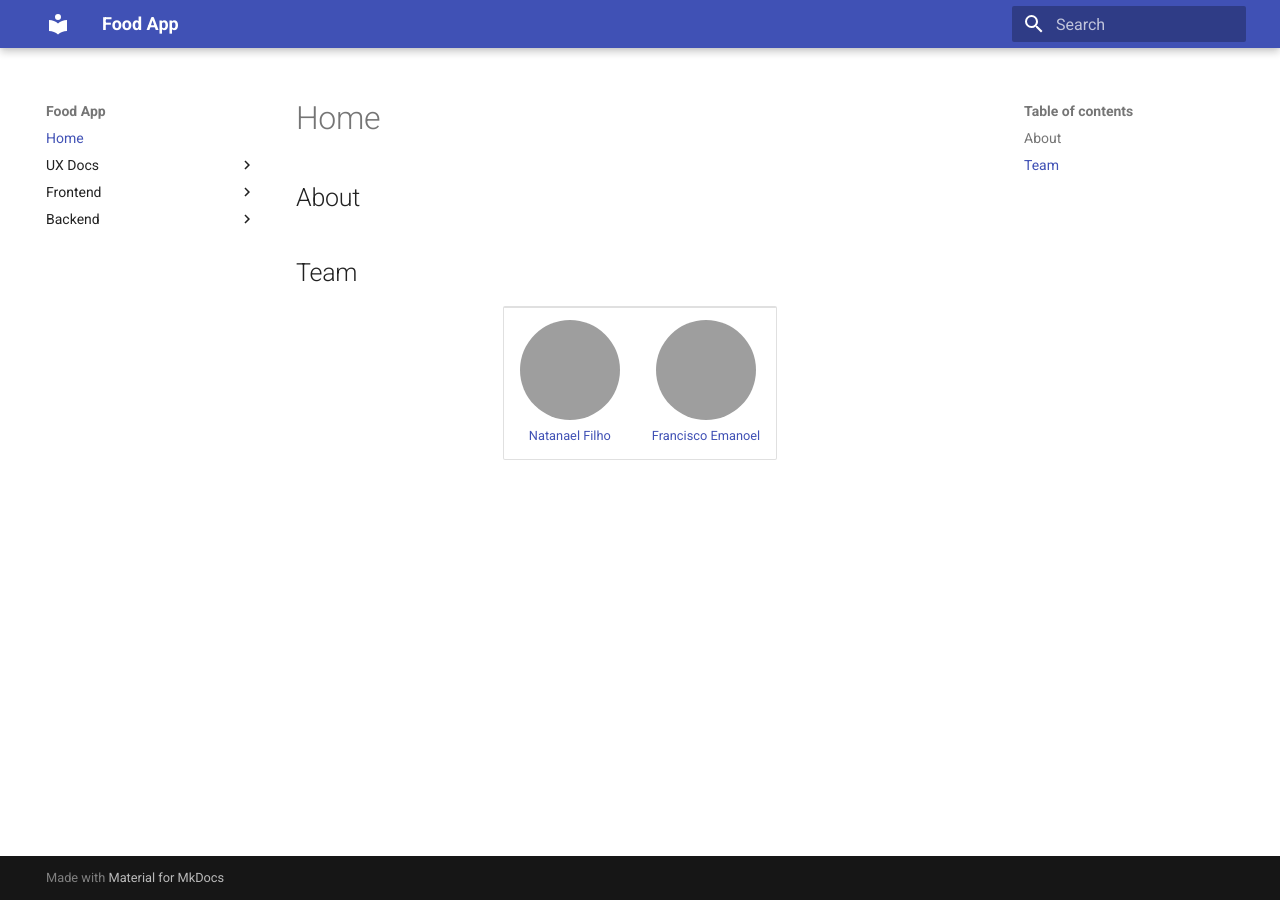
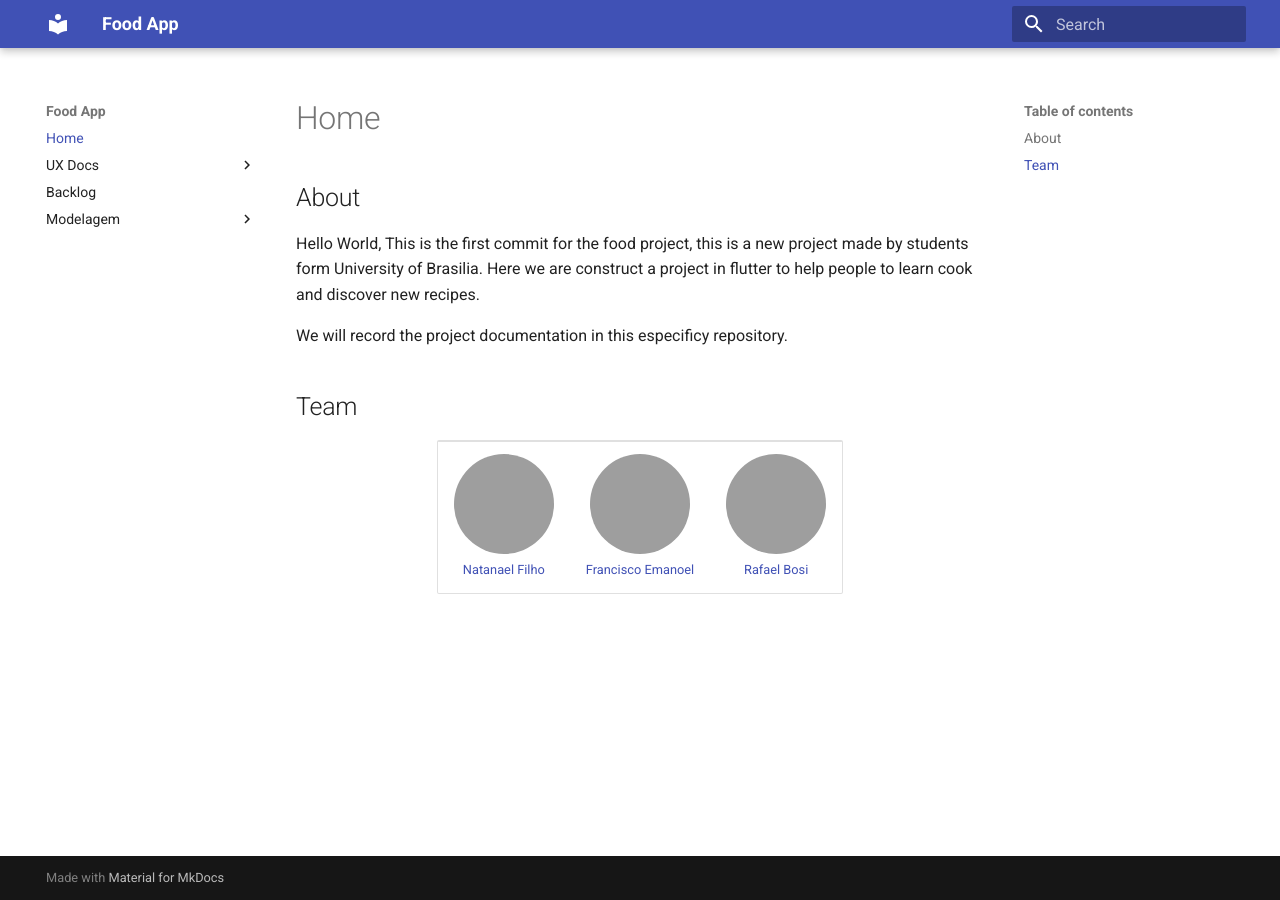
Before and after one commit to flutter-food-app/documentation, an MkDocs documentation site: the page built from docs/index.md, in a window 1280 px wide. Built offline with MkDocs 1.6.1 and Material for MkDocs 9.7.7, drawn with Linux system fonts in a browser that asks for light colours; some of the changed lines change nothing that is shown; grey boxes are pictures that could not be loaded.

Commit message:
add definitions to all firsts documents

```diff
--- a/docs/index.md
+++ b/docs/index.md
@@ -1,6 +1,10 @@
 # Home
 
 ## About
+
+Hello World, This is the first commit for the food project, this is a new project made by students form University of Brasilia. Here we are construct a project in flutter to help people to learn cook and discover new recipes.
+
+We will record the project documentation in this especificy repository.
 
 ## Team
 
@@ -8,5 +12,6 @@
     <table>
         <td align="center"><a href="https://github.com/fernandes-natanael"><img style="border-radius: 50%;" src="https://github.com/fernandes-natanael.png" width="100px;"/><br />         Natanael Filho
         <td align="center"><a href="https://github.com/francisco1code"><img style="border-radius: 50%;" src="https://github.com/francisco1code.png" width="100px;"/><br />         Francisco Emanoel
+        <td align="center"><a href="https://github.com/StrangeUnit28"><img style="border-radius: 50%;" src="https://github.com/StrangeUnit28.png" width="100px;"/><br />         Rafael Bosi
     </table>
 </center>
--- a/mkdocs.yml
+++ b/mkdocs.yml
@@ -15,7 +15,6 @@ nav:
     - Style Guide: "ux/style_guide.md"
     - Low Fidelity Prototype: "ux/low_fidelity_prototype.md"
     - High Fidelity Prototype: "ux/high_fidelity_prototype.md"
-  - Frontend:
-    - Project Architecture: "front/front_architecture.md"
-  - Backend:
-    - Project Architecture: "back/back_architecture.md"
+  - Backlog: "backlog.md"
+  - Modelagem:
+    - Diagrama de Pacotes: "modelage/diagrama_pacotes.md"
```
Also changed, not shown: docs/back/back_architecture.md (deleted), docs/front/front_architecture.md (deleted).
